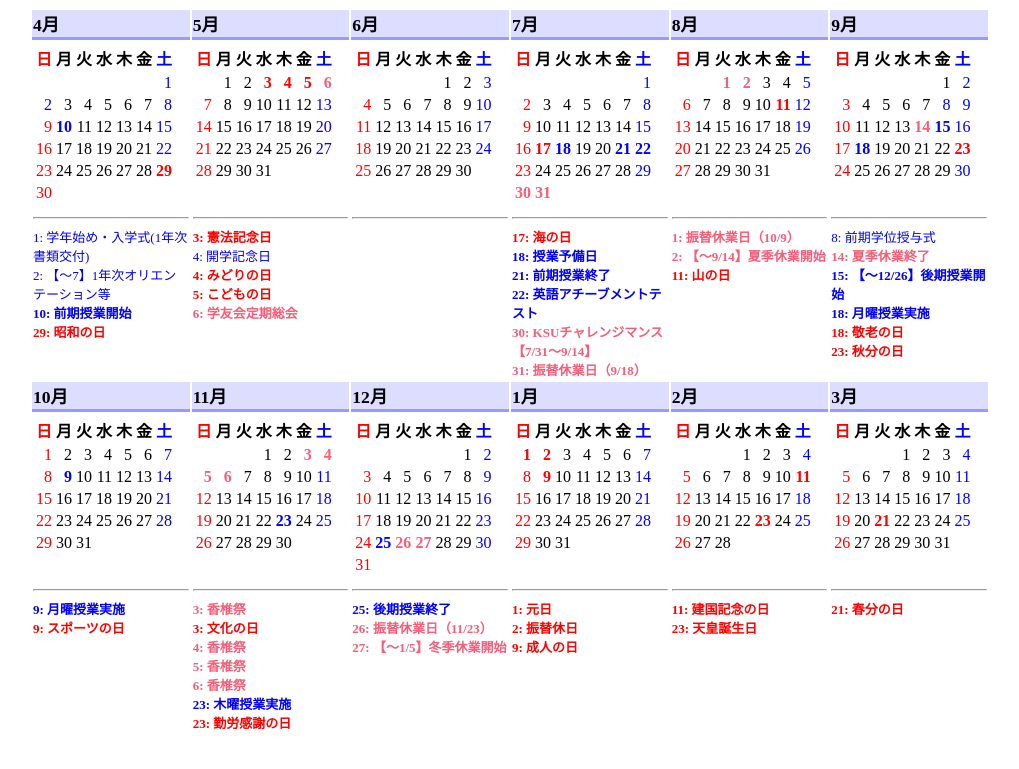
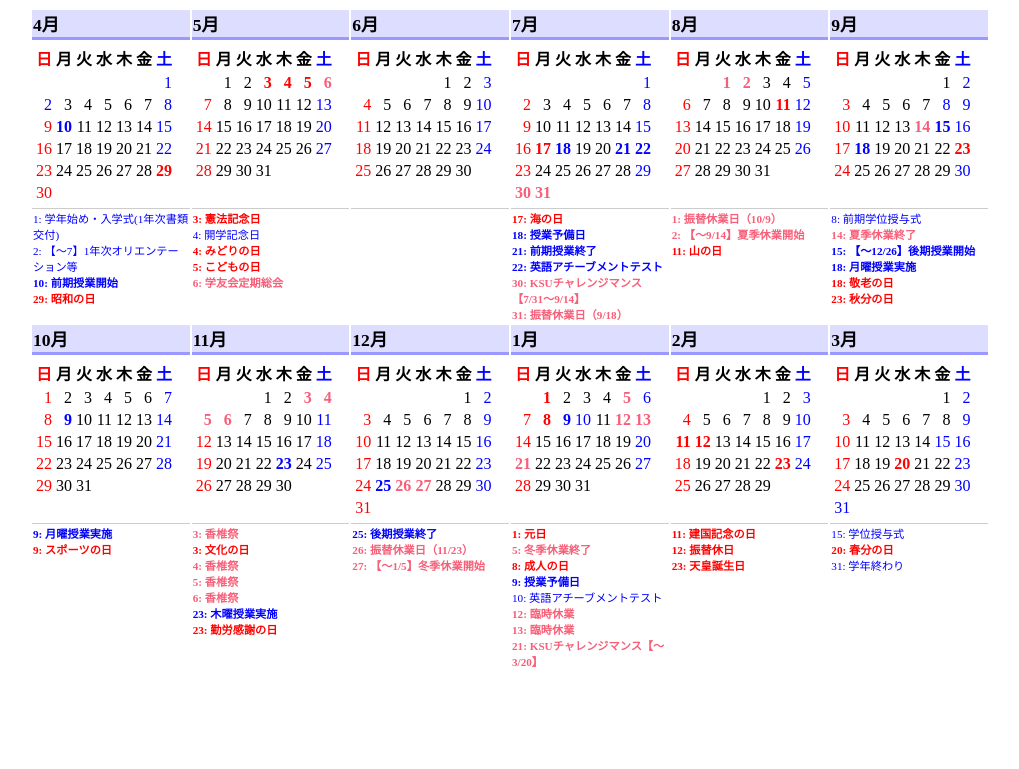
Before and after one commit to kuhaha/bizcal-1, a PHP site: page / in a window 1280 px wide. Shown: the top 769 px of the page, without its empty margins (130-1149 px from the left). Run offline with PHP 8.4, Linux system fonts and the light colour scheme.

Commit message:
Update index.php

```diff
--- a/css/style.css
+++ b/css/style.css
@@ -49,6 +49,8 @@
     font-weight: bold;
   }
 
-  span.note{
-    font-size: small;
+  td.holiday-names {
+    vertical-align: top;
+    border-top: 1px #ccc solid;
+    font-size: 70%;
   }
--- a/dat/schedule/cal2011.yaml
+++ b/dat/schedule/cal2011.yaml
@@ -1,7 +1,7 @@
 2011:
   4:
     1:
-      name:学年始め
+      name: 学年始め
     2:
       name: 入学式(1年次書類交付)
     4:
--- a/dat/schedule/cal2012.yaml
+++ b/dat/schedule/cal2012.yaml
@@ -1,7 +1,7 @@
 2012:
   4:
     1:
-      name:学年始め
+      name: 学年始め
     2:
       name: 入学式(1年次書類交付)
     3:
--- a/dat/schedule/cal2013.yaml
+++ b/dat/schedule/cal2013.yaml
@@ -1,7 +1,7 @@
 2013:
   4:
     1:
-      name:学年始め
+      name: 学年始め
     2:
       name: 入学式(1年次書類交付)
     3:
--- a/dat/schedule/cal2014.yaml
+++ b/dat/schedule/cal2014.yaml
@@ -1,7 +1,7 @@
 2014:
   4:
     1:
-      name:学年始め
+      name: 学年始め
     2:
       name: 入学式(1年次書類交付)
     3:
--- a/dat/schedule/cal2015.yaml
+++ b/dat/schedule/cal2015.yaml
@@ -1,7 +1,7 @@
 2015:
   4:
     1:
-      name:学年始め
+      name: 学年始め
     2:
       name: 入学式(1年次書類交付)
     3:
--- a/dat/schedule/cal2016.yaml
+++ b/dat/schedule/cal2016.yaml
@@ -1,7 +1,7 @@
 2016:
   4:
     1:
-      name:学年始め
+      name: 学年始め
     2:
       name: 入学式(1年次書類交付)
     4:
--- a/dat/schedule/cal2017.yaml
+++ b/dat/schedule/cal2017.yaml
@@ -1,7 +1,7 @@
 2017:
   4:
     1:
-      name:学年始め
+      name: 学年始め
     2:
       name: 入学式(1年次書類交付)
     3:
--- a/dat/schedule/cal2018.yaml
+++ b/dat/schedule/cal2018.yaml
@@ -1,7 +1,7 @@
 2018:
   4:
     1:
-      name:学年始め
+      name: 学年始め
     2:
       name: 入学式(1年次書類交付)
     3:
--- a/dat/schedule/cal2020.yaml
+++ b/dat/schedule/cal2020.yaml
@@ -1,7 +1,7 @@
 2020:
   4:
     1:
-      name:学年始め・入学式(1年次書類交付)
+      name: 学年始め・入学式(1年次書類交付)
     3:
       range: 2020-4-7
       name: 【～7】1年次オリエンテーション等
@@ -73,10 +73,10 @@
     1:
       name: 香椎祭
       tag: holiday
-   2:
+    2:
       name: 香椎祭
       tag: holiday
-   3:
+    3:
       name: 香椎祭
       tag: holiday
   12:
--- a/dat/schedule/cal2021.yaml
+++ b/dat/schedule/cal2021.yaml
@@ -1,7 +1,7 @@
 2021:
   4:
     1:
-      name:学年始め・入学式(1年次書類交付)
+      name: 学年始め・入学式(1年次書類交付)
     2:
       range: 2021-4-7
       name: 【～7】1年次オリエンテーション等
--- a/dat/schedule/cal2022.yaml
+++ b/dat/schedule/cal2022.yaml
@@ -1,7 +1,7 @@
 2022:
   4:
     1:
-      name:学年始め・入学式(1年次書類交付)
+      name: 学年始め・入学式(1年次書類交付)
     2:
       range: 2022-4-7
       name: 【～7】1年次オリエンテーション等
--- a/index.php
+++ b/index.php
@@ -22,32 +22,41 @@ define ('DAT_DIR', 'dat');
 <div class="wrapper">
 <?php
 $year  = isset($_GET['y']) ? (int)$_GET['y'] : 2023;
-// $month = isset($_GET['m']) ? (int)$_GET['m'] : 8;
 $dat_holiday = Yaml::parseFile(DAT_DIR . "/holiday.yaml");
-$holiday = new KsHoliday($year, $dat_holiday);
+$holiday1 = new KsHoliday($year, $dat_holiday);
+$holiday2 = new KsHoliday($year+1, $dat_holiday);
 
 $cno = 0;
-$tb_row = $tl_row = $title ='';
+$_row1 = $_row2 = $_row3 ='';
 echo '<table>';
 foreach (range(3,14) as $m){
     $month = $m % 12 + 1;
-    $ac_year = ($month < 4) ? $year + 1 : $year;
+    $n_year = $year;
+    $holiday = $holiday1;
+    if ($month < 4) {
+        $n_year =  $year + 1;
+        $holiday = $holiday2;
+    }
+    $holidays = $holiday->getHolidays($month);
+    $calendar = new KsCalendar($n_year, $month);
+
     $schedule = [];
     try {
         $schedule = Yaml::parseFile(DAT_DIR . "/schedule/cal{$year}.yaml");
-    }catch (Exception $e){}
-    $national = $holiday->getHolidays($month);
-    $calendar = new KsCalendar($year, $month);
-    $title .= sprintf('<td class="month" width="200px">%d月</td>',  $month);
-    list('table'=>$table, 'days'=>$days) = getMonth($year, $month, $holiday, $schedule);
-    $tb_row .= '<td class="cell">' . $table . "</td>\n";
-    $tl_row .= '<td class="cell"><hr>' . $days . "</td>\n";
+    }catch (Exception $e){
+        // echo $e->getMessage();
+    }
+
+    $_row1 .= sprintf('<td class="month" width="200px">%d月</td>',  $month);
+    list('table'=>$table, 'days'=>$days) = getMonth($n_year, $month, $holidays, $schedule);
+    $_row2 .= '<td class="cell">' . $table . "</td>\n";
+    $_row3 .= '<td class="holiday-names">' . $days . "</td>\n";
     $cno++;
     if ($cno % 6==0){
-        echo '<tr>' . $title . "</tr>\n";
-        echo '<tr>' . $tb_row . "</tr>\n";
-        echo '<tr>' . $tl_row . "</tr>\n";
-        $tb_row = $tl_row = $title ='';
+        echo '<tr>' . $_row1 . "</tr>\n";
+        echo '<tr>' . $_row2 . "</tr>\n";
+        echo '<tr>' . $_row3 . "</tr>\n";
+        $_row1 = $_row2 = $_row3 ='';
     }
 }
 echo '</table>';
@@ -58,10 +67,10 @@ function parseSchedule($data)
     foreach ($data as $d=>$info){
         if (isset($info['tag'])){
             if (in_array($info['tag'], ['workday','lecture','extra'])){
-                $days[(int)$d] = ['class'=>'workday', 'name'=>$info['name']];
+                $days[$d] = ['class'=>'workday', 'name'=>$info['name']];
             }
             if (in_array($info['tag'], ['holiday','vacation'])){
-                $days[(int)$d] = ['class'=>'vacation', 'name'=>$info['name']];
+                $days[$d] = ['class'=>'vacation', 'name'=>$info['name']];
             }
         }else{
             $days[(int)$d] = ['class'=>'sat', 'name'=>$info['name']];
@@ -70,10 +79,9 @@ function parseSchedule($data)
     return $days;
 }
 
-function getMonth($year, $month, $holiday, $schedule)
+function getMonth($year, $month, $holidays, $schedule)
 {
     $cal = new KsCalendar($year, $month);
-    $hdays = $holiday->getHolidays($month);
     $names = $cal->getWeekdays();
     $days = $cal->getDays();
     $sdays = [];
@@ -93,7 +101,7 @@ function getMonth($year, $month, $holiday, $schedule)
     }
     foreach ($days as $d => ['wday'=>$w, 'class'=>$class]){
         $md = sprintf("%02d-%02d", $month, $d);
-        if (key_exists($md, $hdays)){
+        if (key_exists($md, $holidays)){
             $class .= ' holiday';
         }
         if (isset($sdays[$d])){
@@ -114,7 +122,7 @@ function getMonth($year, $month, $holiday, $schedule)
 
     $hdaynames = [];
     $daynames = [];
-    foreach ($hdays as $md=>$name){
+    foreach ($holidays as $md=>$name){
         $d = (int)substr($md,-2);
         $daynames[] = $d;
         $hdaynames[$d] =['class'=>'holiday', 'name'=>$name];
@@ -130,12 +138,11 @@ function getMonth($year, $month, $holiday, $schedule)
     foreach ($daynames as $d){
         if (isset($sdaynames[$d])){
             $info = $sdaynames[$d];
-            $days .= '<span class="note ' . $info['class'] . '">' . $d . ': ' . $info['name'] . "</span><br>\n";
+            $days .= '<span class="' . $info['class'] . '">' . $d . ': ' . $info['name'] . "</span><br>\n";
         }
         if (isset($hdaynames[$d])){
             $info = $hdaynames[$d];
-            $days .= '<span class="note ' . $info['class'] . '">' . $d . ': ' . $info['name'] . "</span><br>\n";
-
+            $days .= '<span class="' . $info['class'] . '">' . $d . ': ' . $info['name'] . "</span><br>\n";
         }
     }
     return ['table'=>$table, 'days'=>$days];
```
Also changed, not shown: dat/schedule/cal2019.yaml (+2 -5 lines).
